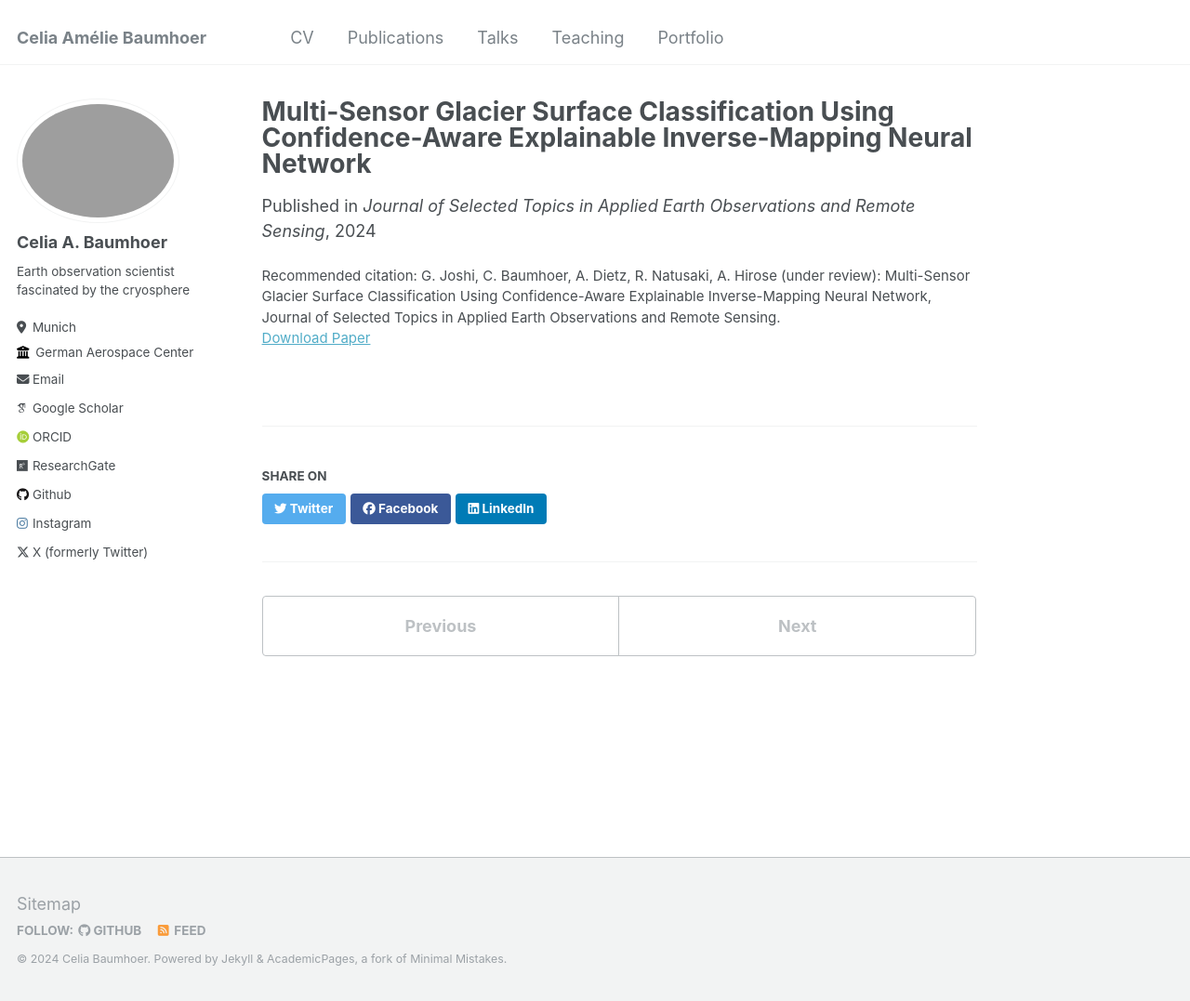
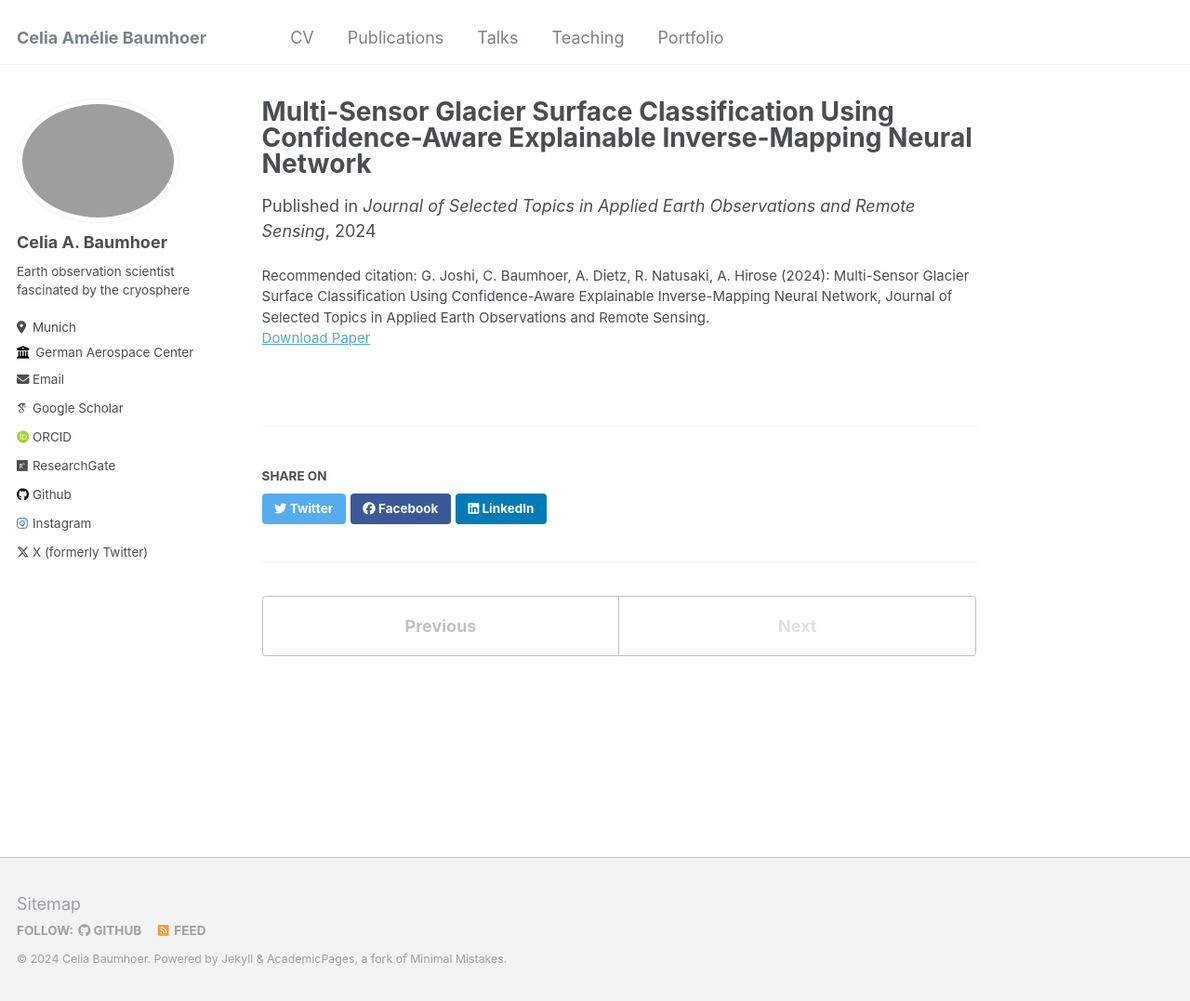
Before and after one commit to celiabaumhoer/celiabaumhoer.github.io, a Jekyll site: the page built from _publications/2024-05-01-Aletsch-explainable.md, in a window 1280 px wide and 1077 px high. Shown: the whole window at 93% size. Built offline with Jekyll 4.4.1, drawn with Linux system fonts in a browser that asks for light colours; some web fonts are replaced.

Commit message:
Update 2024-05-01-Aletsch-explainable.md

```diff
--- a/_publications/2024-05-01-Aletsch-explainable.md
+++ b/_publications/2024-05-01-Aletsch-explainable.md
@@ -3,8 +3,8 @@
 collection: publications
 permalink: /publication/2024-05-01-Aletsch-explainable
 #excerpt: 'This paper is about fixing template issue #693.'
-date: 2024-05-01
+date: 2024-09-11
 venue: 'Journal of Selected Topics in Applied Earth Observations and Remote Sensing'
-paperurl: 'https://essd.copernicus.org/preprints/essd-2023-535/'
-citation: 'G. Joshi, C. Baumhoer, A. Dietz, R. Natusaki, A. Hirose (under review): Multi-Sensor Glacier Surface Classification Using Confidence-Aware Explainable Inverse-Mapping Neural Network, Journal of Selected Topics in Applied Earth Observations and Remote Sensing.'
+paperurl: 'https://ieeexplore.ieee.org/document/10666818'
+citation: 'G. Joshi, C. Baumhoer, A. Dietz, R. Natusaki, A. Hirose (2024): Multi-Sensor Glacier Surface Classification Using Confidence-Aware Explainable Inverse-Mapping Neural Network, Journal of Selected Topics in Applied Earth Observations and Remote Sensing.'
 ---
```
